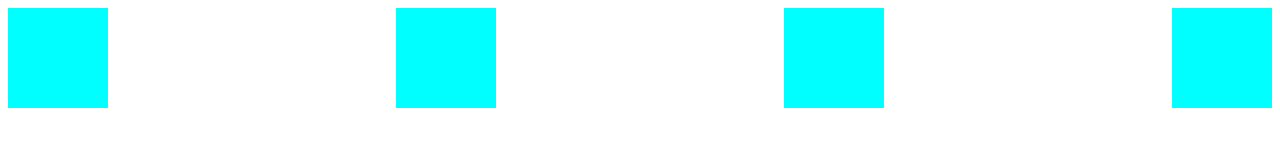
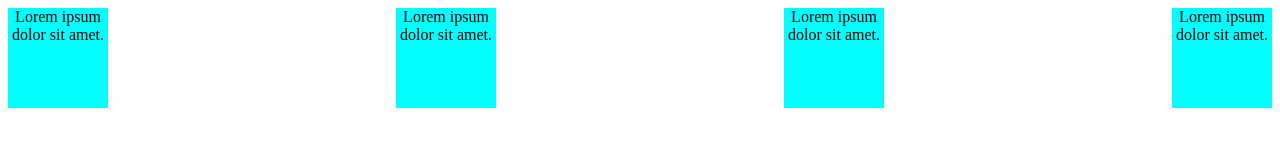
Before and after one commit to Anikuzp/test_2, a plain HTML site: page index.html in a window 1280 px wide. Drawn offline with Linux system fonts and the light colour scheme.

Commit message:
second commit

```diff
--- a/index.html
+++ b/index.html
@@ -9,10 +9,10 @@
 </head>
 <body>
     <section>
-        <div></div>
-        <div></div>
-        <div></div>
-        <div></div>
+        <div>Lorem ipsum dolor sit amet.</div>
+        <div>Lorem ipsum dolor sit amet.</div>
+        <div>Lorem ipsum dolor sit amet.</div>
+        <div>Lorem ipsum dolor sit amet.</div>
     </section>
 
 </body>
```
